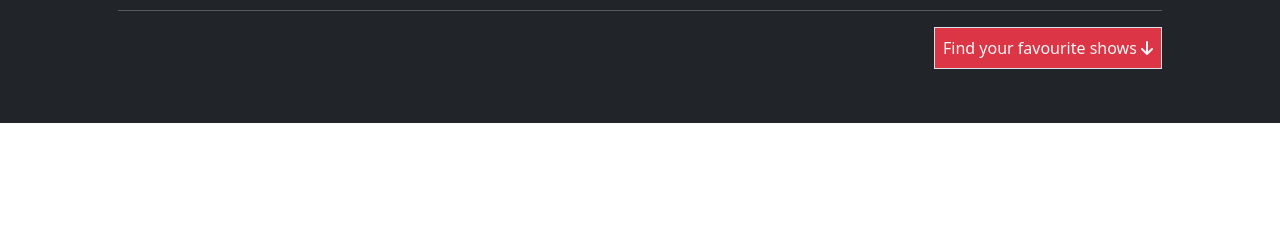
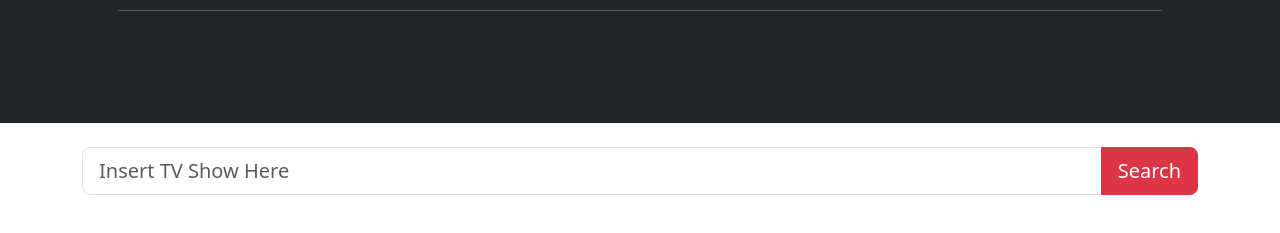
Before and after one commit to cedekpoole/tv-show-search-app, a plain HTML site: page index.html in a window 1280 px wide. Shown: the part 179-412 px from the top of the page. Drawn offline with nearby package versions, Linux system fonts and the light colour scheme.

Commit message:
create form and add event listener

```diff
--- a/assets/js/script.js
+++ b/assets/js/script.js
@@ -0,0 +1,8 @@
+const form = document.querySelector("#search-form");
+
+form.addEventListener('submit', async function(e) {
+    e.preventDefault();
+    const tvShow = this.elements.query.value;
+    const res = await axios.get(`https://api.tvmaze.com/singlesearch/shows?q=${tvShow}`);
+    console.log(res.data)
+})
--- a/index.html
+++ b/index.html
@@ -20,13 +20,33 @@
     <title>TV Show Search App</title>
   </head>
   <body>
-    <div class="container-fluid bg-dark text-light p-5">
+    <header class="container-fluid bg-dark text-light p-5">
       <div class="container bg-dark p-5">
-        <h1 class="display-3 text-center">TV Show Search <i class="fa-solid fa-magnifying-glass"></i></h1>
+        <h1 class="display-3 text-center">
+          TV Show Search <i class="fa-solid fa-magnifying-glass"></i>
+        </h1>
         <hr />
-        <p class="float-end border p-2 bg-danger">Find your favourite shows   <i class="fa-solid fa-arrow-down"></i></p>
+        </p>
       </div>
-    </div>
+    </header>
+    <main>
+      <div class="container-fluid">
+        <section class="container mt-4">
+          <form id="search-form">
+            <div class="input-group mb-3">
+              <input
+                class="form-control form-control-lg"
+                type="text"
+                placeholder="Insert TV Show Here"
+                name="query"
+                aria-label="search input"
+              />
+              <button type="submit" class="btn btn-lg btn-danger">Search</button>
+            </div>
+          </form>
+        </section>
+      </div>
+    </main>
     <script
       src="https://cdn.jsdelivr.net/npm/bootstrap@5.3.0-alpha1/dist/js/bootstrap.bundle.min.js"
       integrity="sha384-w76AqPfDkMBDXo30jS1Sgez6pr3x5MlQ1ZAGC+nuZB+EYdgRZgiwxhTBTkF7CXvN"
```
